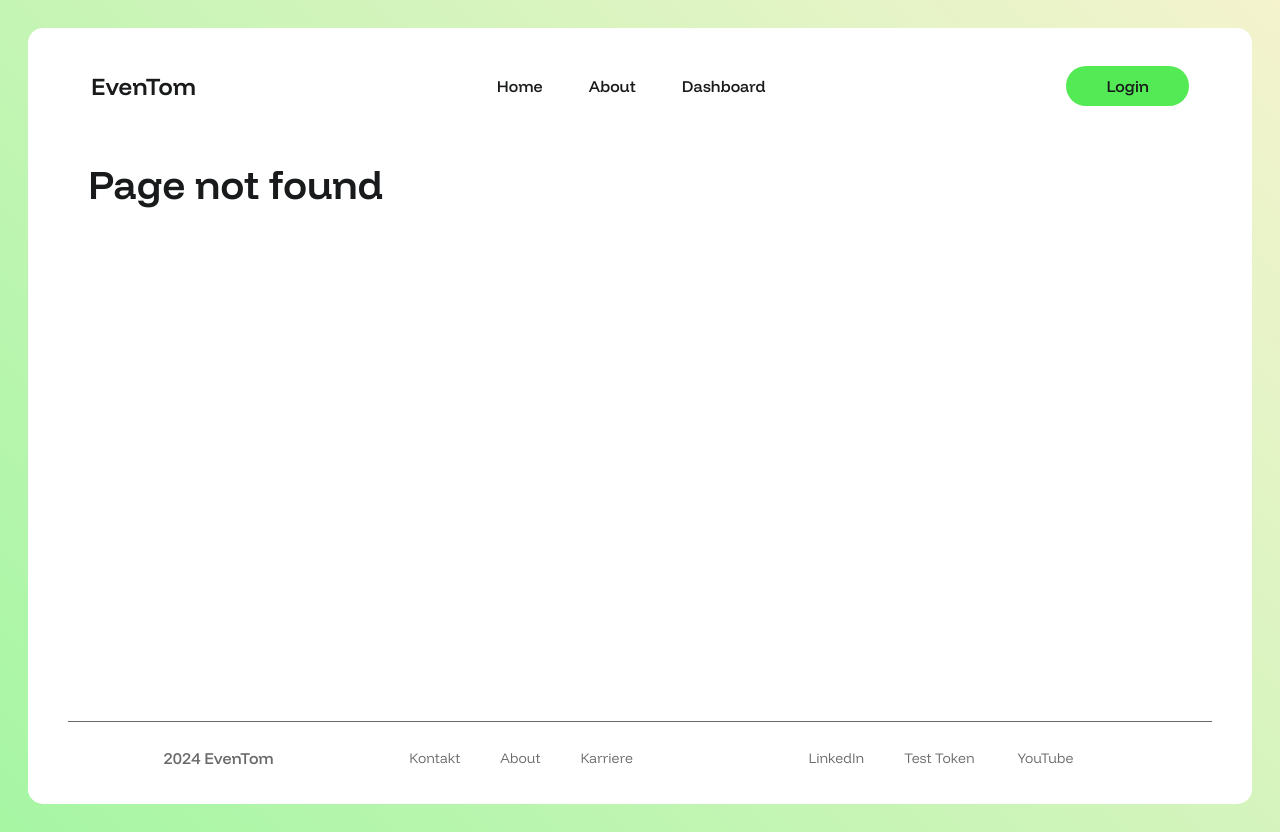
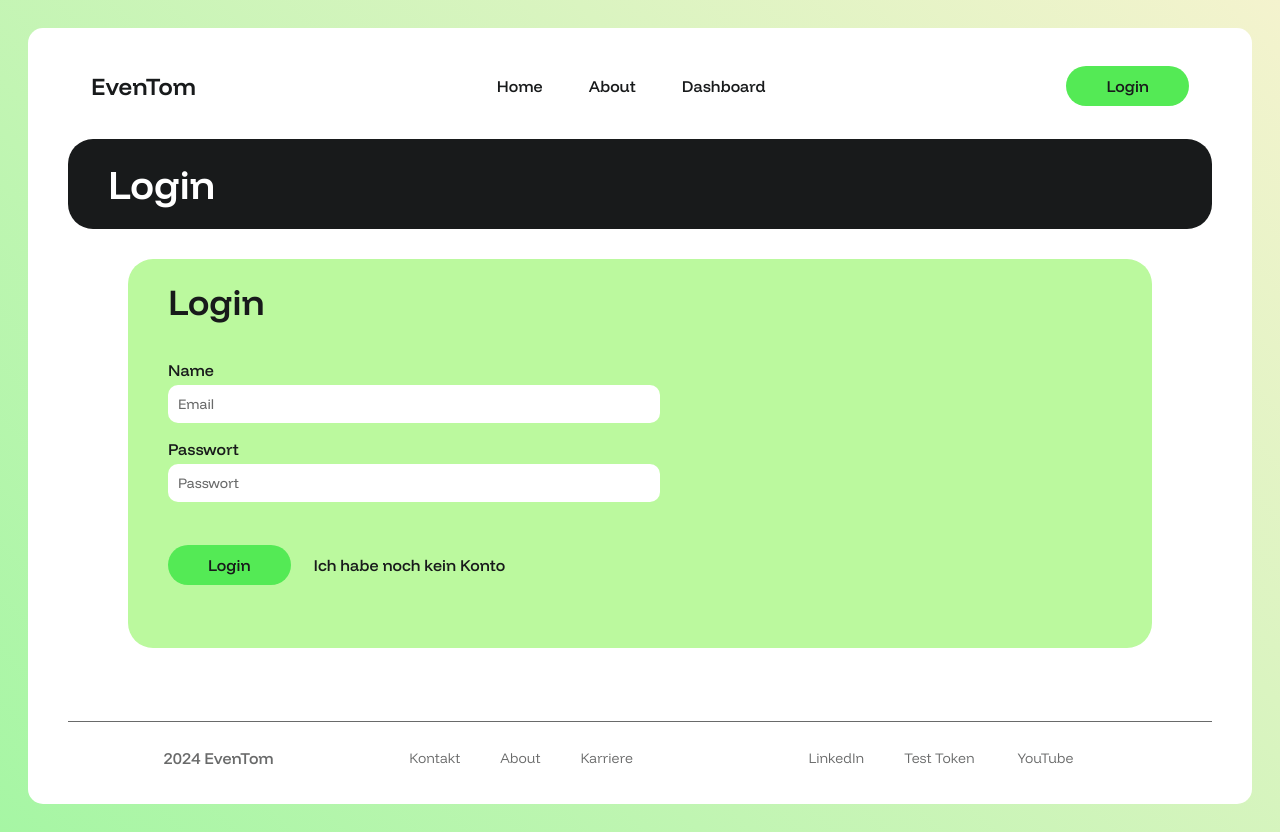
Before and after one commit to 53845714nF/EventTom, a Vue app in the folder frontend/: page /login in a window 1280 px wide. Before the commit this address had no page. Built offline with nearby package versions, Linux system fonts and the light colour scheme; what @meforma/vue-toaster would draw is missing.

Commit message:
feat: sign up and login in 2 different views for better readability + correct form validation for both

```diff
--- /dev/null
+++ b/frontend/src/components/AuthView/LoginForm.vue
@@ -0,0 +1,73 @@
+<script setup>
+import { ref } from "vue";
+import FormInput from "../Basic/FormInput.vue";
+import PrimaryButton from "../Basic/PrimaryButton.vue";
+import SecondaryButton from "../Basic/SecondaryButton.vue";
+import AuthService from "@/services/AuthService";
+import { useAuthStore } from "@/stores/AuthStore";
+import {
+  PrimaryButtonTypes,
+  SecondaryButtonTypes,
+} from "@/constants/ButtonTypes";
+
+const user = ref(AuthService.provideEmptyLoginUser());
+const authStore = useAuthStore();
+
+const tryLoginUser = () => AuthService.tryLoginUser(user, authStore);
+</script>
+
+<template>
+  <div class="form-background">
+    <h3 class="heading-margin">Login</h3>
+    <div class="form-container">
+      <FormInput
+        v-model="user.email"
+        title="Name"
+        placeholder="Email"
+        type="text"
+      />
+      <FormInput
+        v-model="user.password"
+        title="Passwort"
+        placeholder="Passwort"
+        type="password"
+      />
+    </div>
+    <div class="button-container">
+      <PrimaryButton
+        :onClick="tryLoginUser"
+        text="Login"
+        :type="PrimaryButtonTypes.GREEN"
+      />
+      <SecondaryButton
+        to="/signup"
+        text="Ich habe noch kein Konto"
+        :type="SecondaryButtonTypes.BLACK"
+      />
+    </div>
+  </div>
+</template>
+
+<style scoped>
+.form-background {
+  padding: 20px 40px;
+  margin: 10px 40px;
+  border-radius: 25px;
+  background-color: var(--color-auth);
+}
+
+.form-container {
+  display: flex;
+  flex-direction: column;
+  justify-content: center;
+  flex-wrap: wrap;
+}
+
+.button-container {
+  display: flex;
+  flex-direction: row;
+  justify-content: flex-start;
+  align-items: center;
+  margin: 40px 0;
+}
+</style>
--- a/frontend/src/components/AuthView/AuthForm.vue
+++ b/frontend/src/components/AuthView/SignUpForm.vue
@@ -1,6 +1,5 @@
 <script setup>
-import { ref, computed, watch } from "vue";
-import { useRoute } from "vue-router";
+import { ref } from "vue";
 import FormInput from "../Basic/FormInput.vue";
 import PrimaryButton from "../Basic/PrimaryButton.vue";
 import SecondaryButton from "../Basic/SecondaryButton.vue";
@@ -11,49 +10,23 @@ import {
   SecondaryButtonTypes,
 } from "@/constants/ButtonTypes";
 
-// use the route to get the type parameter
-const route = useRoute();
-const type = ref(route.params.type);
-const user = AuthService.provideEmptyUser();
+const user = ref(AuthService.provideEmptySignUpUser());
 const authStore = useAuthStore();
 
-// watch for changes in route.params.type
-watch(
-  () => route.params.type,
-  (newType) => {
-    type.value = newType;
-  },
-);
-
-// computed value für `signUp` und `secondaryButtonRedirect`
-// computed is used to derive a value from other reactive values
-// in this case, `type` is a reactive value and `signUp` and `secondaryButtonRedirect` are derived from it
-// `signUp` and `secondaryButtonRedirect` are reactive values as well
-const signUp = computed(() => type.value === "signup");
-const secondaryButtonRedirect = computed(() =>
-  signUp.value ? "signin" : "signup",
-);
-
-// get text for title, PrimaryButton, SecondaryButton based on whether the user is logged in or not
-const dynamicAuthText = computed(() =>
-  AuthService.provideDynamicAuthText(signUp.value),
-);
-
-const postUser = () => AuthService.postUser(user, signUp.value, authStore);
+const trySignUpUser = () => AuthService.trySignUpUser(user, authStore);
 </script>
 
 <template>
   <div class="form-background">
-    <h3 class="heading-margin">{{ dynamicAuthText.title }}</h3>
+    <h3 class="heading-margin">Willkommen bei EvenTom!</h3>
     <div class="form-container">
       <FormInput
-        v-model="user.username"
+        v-model="user.full_name"
         title="Name"
         placeholder="Nutzername"
         type="text"
       />
       <FormInput
-        v-if="signUp"
         v-model="user.email"
         title="E-Mail"
         placeholder="E-Mail"
@@ -66,8 +39,7 @@ const postUser = () => AuthService.postUser(user, signUp.value, authStore);
         type="password"
       />
       <FormInput
-        v-if="signUp"
-        v-model="user.passwordRepeat"
+        v-model="user.password_repeat"
         title="Passwort wiederholen"
         placeholder="Passwort"
         type="password"
@@ -75,13 +47,13 @@ const postUser = () => AuthService.postUser(user, signUp.value, authStore);
     </div>
     <div class="button-container">
       <PrimaryButton
-        :onClick="postUser"
-        :text="dynamicAuthText.primaryButtonText"
+        :onClick="trySignUpUser"
+        text="Registrieren"
         :type="PrimaryButtonTypes.GREEN"
       />
       <SecondaryButton
-        :to="`/auth/${secondaryButtonRedirect}`"
-        :text="dynamicAuthText.secondaryButtonText"
+        to="/login"
+        text="Ich habe schon ein Konto"
         :type="SecondaryButtonTypes.BLACK"
       />
     </div>
--- a/frontend/src/constants/AuthFormText.js
+++ /dev/null
@@ -1,13 +0,0 @@
-export const AuthFormText = {
-  SIGN_UP: {
-    title: "Willkommen bei EvenTom!",
-    primaryButtonText: "Registrieren",
-    secondaryButtonText: "Ich habe schon ein Konto",
-  },
-
-  SIGN_IN: {
-    title: "Willkommen zurück!",
-    primaryButtonText: "Login",
-    secondaryButtonText: "Ich habe noch kein Konto",
-  },
-};
--- a/frontend/src/constants/FormTypes.js
+++ b/frontend/src/constants/FormTypes.js
@@ -1,4 +1,5 @@
 export default {
+    SIGNUP: "signup",
     LOGIN: "login",
     NEW_EVENT: "newEvent",
     NEW_VOUCHER: "newVoucher",
--- a/frontend/src/constants/NavItems.js
+++ b/frontend/src/constants/NavItems.js
@@ -5,7 +5,7 @@ export const NavItems = {
       { title: "About", path: "/not_implemented" },
       { title: "Dashboard", path: "/not_implemented" },
     ],
-    button: { title: "Login", path: "/auth/signin" },
+    button: { title: "Login", path: "/login" },
   },
 
   CUSTOMER: {
--- a/frontend/src/router/index.js
+++ b/frontend/src/router/index.js
@@ -4,7 +4,8 @@ import { Roles } from "@/constants/Roles";
 
 import LandingPageView from "@/views/LandingPageView.vue";
 
-import AuthView from "@/views/AuthView.vue";
+import SignUpView from "@/views/SignUpView.vue";
+import LoginView from "@/views/LoginView.vue";
 
 import EMEventsView from "@/views/EventManager/EMEventsView.vue";
 import EMActivitiesView from "@/views/EventManager/EMActivitiesView.vue";
@@ -42,10 +43,17 @@ const router = createRouter({
       name: "home",
       component: LandingPageView,
     },
+
+    // Auth
     {
-      path: "/auth/:type",
-      name: "auth",
-      component: AuthView,
+      path: "/signup",
+      name: "signup",
+      component: SignUpView,
+    },
+    {
+      path: "/login",
+      name: "login",
+      component: LoginView,
     },
 
     // Admin
--- a/frontend/src/services/AuthService.js
+++ b/frontend/src/services/AuthService.js
@@ -1,89 +1,66 @@
 import axios from "axios";
-import { ref } from "vue";
 import ToasterService from "./ToasterService";
 import router from "@/router";
 import { Roles } from "@/constants/Roles";
-import { AuthFormText } from "@/constants/AuthFormText";
+import FormValidatorService from "./FormValidatorService";
+import FormTypes from "@/constants/FormTypes";
 
 export default class AuthService {
-  // provides the text values for buttons in the AuthForm depending on whether the user is signing up or logging in
-  static provideDynamicAuthText(isUserSigningUp) {
-    if (isUserSigningUp) {
-      return AuthFormText.SIGN_UP;
-    } else {
-      return AuthFormText.SIGN_IN;
-    }
+
+  // provides an empty user object to bind to the AuthForm
+  static provideEmptySignUpUser() {
+    return {
+      full_name: "",
+      email: "",
+      password: "",
+      password_repeat: "",
+    };
   }
 
-  // provides an empty user object to bind to the AuthForm
-  static provideEmptyUser() {
-    return ref({
-      username: "",
+  static provideEmptyLoginUser() {
+    return {
       email: "",
       password: "",
-      passwordRepeat: "",
-    });
-  }
-
-  // checks if input values from AuthForm are correct
-  // logic depends on if user is signing up (signUp = true) or logging in (signUp = false)
-  static _checkIfInputValuesCorrect(user, isUserSigningUp) {
-    if (!(user.value.username && user.value.password)) {
-      return { isValid: false, message: "Keine leeren Felder erlaubt." };
-    }
-
-    if (isUserSigningUp) {
-      if (!(user.value.password === user.value.passwordRepeat)) {
-        return {
-          isValid: false,
-          message: "Passwörter stimmen nicht überein.",
-        };
-      }
-
-      if (!(user.value.password.length >= 8)) {
-        return {
-          isValid: false,
-          message: "Passwort zu kurz. Mindestens 8 Zeichen.",
-        };
-      }
-
-      if (!user.value.email) {
-        return {
-          isValid: false,
-          message: "Bitte geben Sie eine gültige E-Mail Adresse an.",
-        };
-      }
-    }
-
-    return { isValid: true, message: "" };
+    };
   }
 
   // sends a POST request to the backend with the user data
   // Either logs in user (signUp = false) or signs up user (signUp = true)
-  static postUser(user, isUserSigningUp, store) {
-    const validationResult = this._checkIfInputValuesCorrect(
-      user,
-      isUserSigningUp,
-    );
+  static trySignUpUser(user, authStore) {
 
-    if (!validationResult.isValid) {
-      ToasterService.createToasterPopUp("error", validationResult.message);
+    const validationRules = FormValidatorService.getValidationRules(FormTypes.SIGNUP);
+    const validationError = FormValidatorService.validateForm(user.value, validationRules);
+
+    if (validationError) {
+      ToasterService.createToasterPopUp("error", validationError);
       return;
     }
 
-    if (isUserSigningUp) {
-      this._postSignupData(user);
-    } else {
-      this._postLoginData(user, store);
+    // check for matching passwords separately
+    if (user.value.password !== user.value.password_repeat) {
+      ToasterService.createToasterPopUp("error", "Passwörter stimmen nicht überein.");
+      return;
     }
+
+    ToasterService.createToasterPopUp("error", "Sign up not implemented yet.");
+    console.log(authStore);
   }
 
   // sends a POST request to the backend to log in the user
   // if successful, saves the access token to the local storage and redirects to the provided redirectPath
-  static async _postLoginData(user, authStore) {
+  static async tryLoginUser(user, authStore) {
+
+    const validationRules = FormValidatorService.getValidationRules(FormTypes.LOGIN);
+    const validationError = FormValidatorService.validateForm(user.value, validationRules);
+
+    if (validationError) {
+      ToasterService.createToasterPopUp("error", validationError);
+      return;
+    }
+
     const data = new URLSearchParams();
     data.append("grant_type", "password");
-    data.append("username", user.value.username); // beachte die URL-kodierte Form
+    data.append("username", user.value.email); // beachte die URL-kodierte Form
     data.append("password", user.value.password);
     data.append("scope", "");
     data.append("client_id", "string");
@@ -114,11 +91,6 @@ export default class AuthService {
           "Falscher Username oder Passwort.",
         );
       });
-  }
-
-  static _postSignupData() {
-    console.log("not implemented yet");
-    ToasterService.createToasterPopUp("error", "Sign up not implemented yet.");
   }
 
   // logs out the user by removing the access token and role from the local storage
--- a/frontend/src/services/FormValidatorService.js
+++ b/frontend/src/services/FormValidatorService.js
@@ -50,28 +50,34 @@ export default class FormValidatorService {
     static getValidationRules(formType) {
         switch (formType) {
 
+            case FormTypes.SIGNUP:
+                return {
+                    full_name: [
+                        FormValidatorService.rules.isRequired("Name darf nicht leer sein."),
+                    ],
+                    email: [
+                        FormValidatorService.rules.isRequired("Email darf nicht leer sein"),
+                        FormValidatorService.rules.isValidEmail("Email ist nicht gültig."),
+                    ],
+                    password: [
+                        FormValidatorService.rules.isRequired("Passwort darf nicht leer sein."),
+                        FormValidatorService.rules.minLength(8, "Passwort muss eine Mindestlänge von 8 Zeichen haben."),
+                    ],
+                    password: [
+                        FormValidatorService.rules.isRequired("Passwort darf nicht leer sein."),
+                        FormValidatorService.rules.minLength(8, "Passwort muss eine Mindestlänge von 8 Zeichen haben."),
+                    ],
+                }
+
             case FormTypes.LOGIN:
                 return {
-                    title: [
-                        FormValidatorService.rules.isRequired("Name darf nicht leer sein"),
+                    email: [
+                        FormValidatorService.rules.isRequired("Email darf nicht leer sein"),
+                        FormValidatorService.rules.isValidEmail("Email ist nicht gültig"),
                     ],
-                    description: [
-                        FormValidatorService.rules.isRequired("Beschreibung darf nicht leer sein."),
+                    password: [
+                        FormValidatorService.rules.isRequired("Passwort darf nicht leer sein."),
                     ],
-                    base_price: [
-                        FormValidatorService.rules.isRequired("Preis darf nicht leer sein."),
-                        FormValidatorService.rules.isNumeric("Preis muss eine Zahl sein."),
-                        FormValidatorService.rules.largerThan(0, "Preis muss größer als 0 sein."),
-                    ],
-                    threshold: [
-                        FormValidatorService.rules.isRequired("Threshold darf nicht leer sein."),
-                        FormValidatorService.rules.isNumeric("Threshold muss eine Zahl sein."),
-                        FormValidatorService.rules.largerOrEqualThan(0, "Threshold muss größer gleich 0 sein."),
-                        FormValidatorService.rules.smallerOrEqualThan(1, "Threshold muss kleiner gleich 1 sein."),
-                    ],
-                    event_manager_email: [
-                        FormValidatorService.rules.isRequired("Event Manager darf nicht leer sein."),
-                    ]
                 }
 
             case FormTypes.NEW_EVENT:
--- a/frontend/src/views/AuthView.vue
+++ /dev/null
@@ -1,17 +0,0 @@
-<script setup>
-import PageTitleContainer from "@/components/Basic/PageTitleContainer.vue";
-import SignUpForm from "@/components/AuthView/AuthForm.vue";
-import { useRoute } from "vue-router";
-
-const route = useRoute();
-const authType = route.params.type;
-</script>
-
-<template>
-  <PageTitleContainer
-    :title="authType === 'signup' ? 'Registrierung' : 'Login'"
-  />
-  <div class="content-container">
-    <SignUpForm :type="authType" />
-  </div>
-</template>
--- a/frontend/src/views/LandingPageView.vue
+++ b/frontend/src/views/LandingPageView.vue
@@ -17,12 +17,12 @@ import {
       </p>
       <div class="button-container">
         <PrimaryButton
-          to="/auth/signup"
+          to="/signup"
           text="Registrieren"
           :type="PrimaryButtonTypes.GREEN"
         />
         <SecondaryButton
-          to="/auth/signin"
+          to="/login"
           text="Login"
           :type="SecondaryButtonTypes.WHITE"
         />
--- /dev/null
+++ b/frontend/src/views/LoginView.vue
@@ -0,0 +1,11 @@
+<script setup>
+import PageTitleContainer from "@/components/Basic/PageTitleContainer.vue";
+import LoginForm from "@/components/AuthView/LoginForm.vue";
+</script>
+
+<template>
+  <PageTitleContainer title="Login"/>
+  <div class="content-container">
+    <LoginForm/>
+  </div>
+</template>
--- /dev/null
+++ b/frontend/src/views/SignUpView.vue
@@ -0,0 +1,11 @@
+<script setup>
+import PageTitleContainer from "@/components/Basic/PageTitleContainer.vue";
+import SignUpForm from "@/components/AuthView/SignUpForm.vue";
+</script>
+
+<template>
+  <PageTitleContainer title="Registrierung"/>
+  <div class="content-container">
+    <SignUpForm/>
+  </div>
+</template>
```
Also changed, not shown: 2 other files (tests, documents, lock files or other folders).
